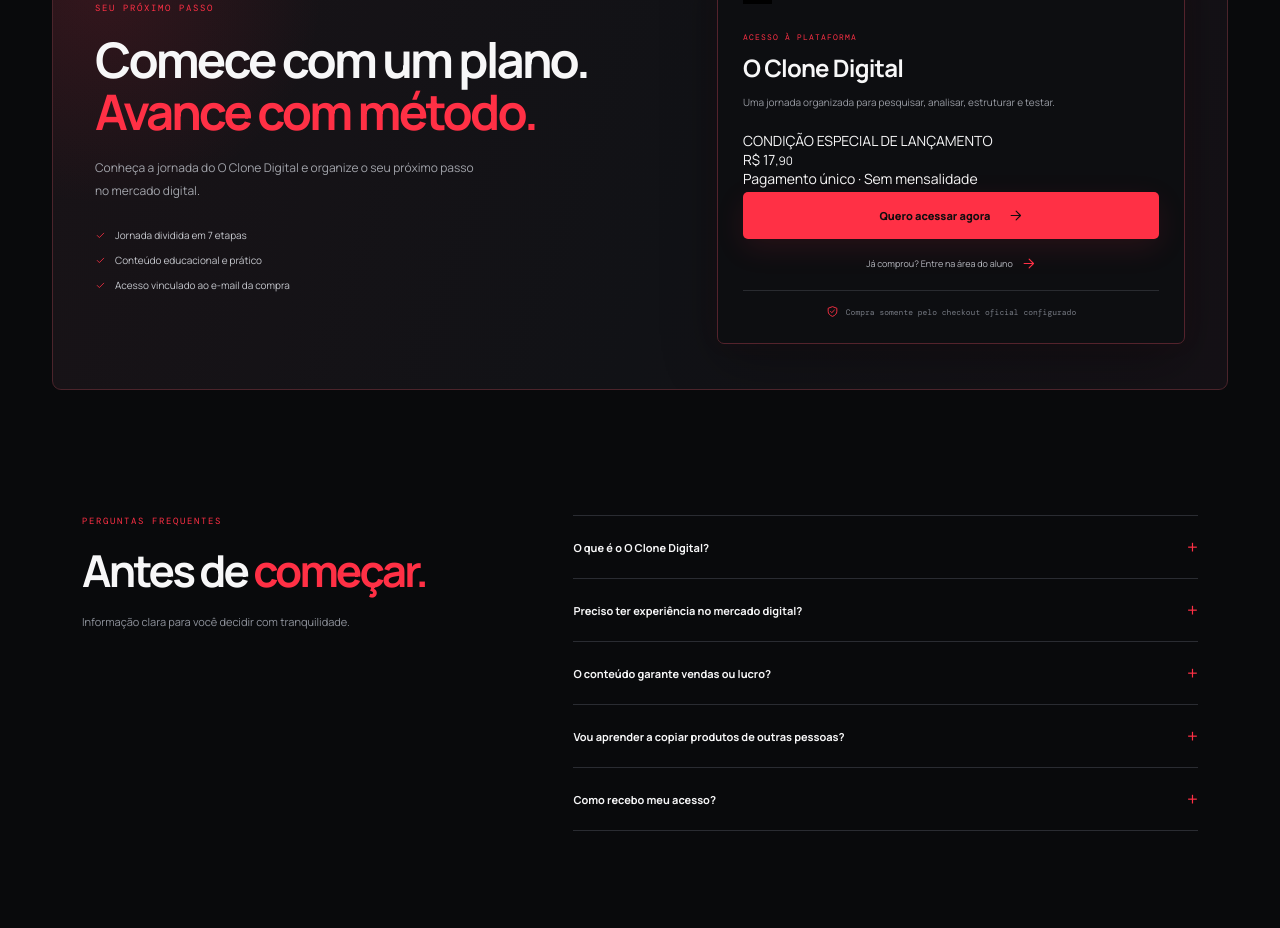
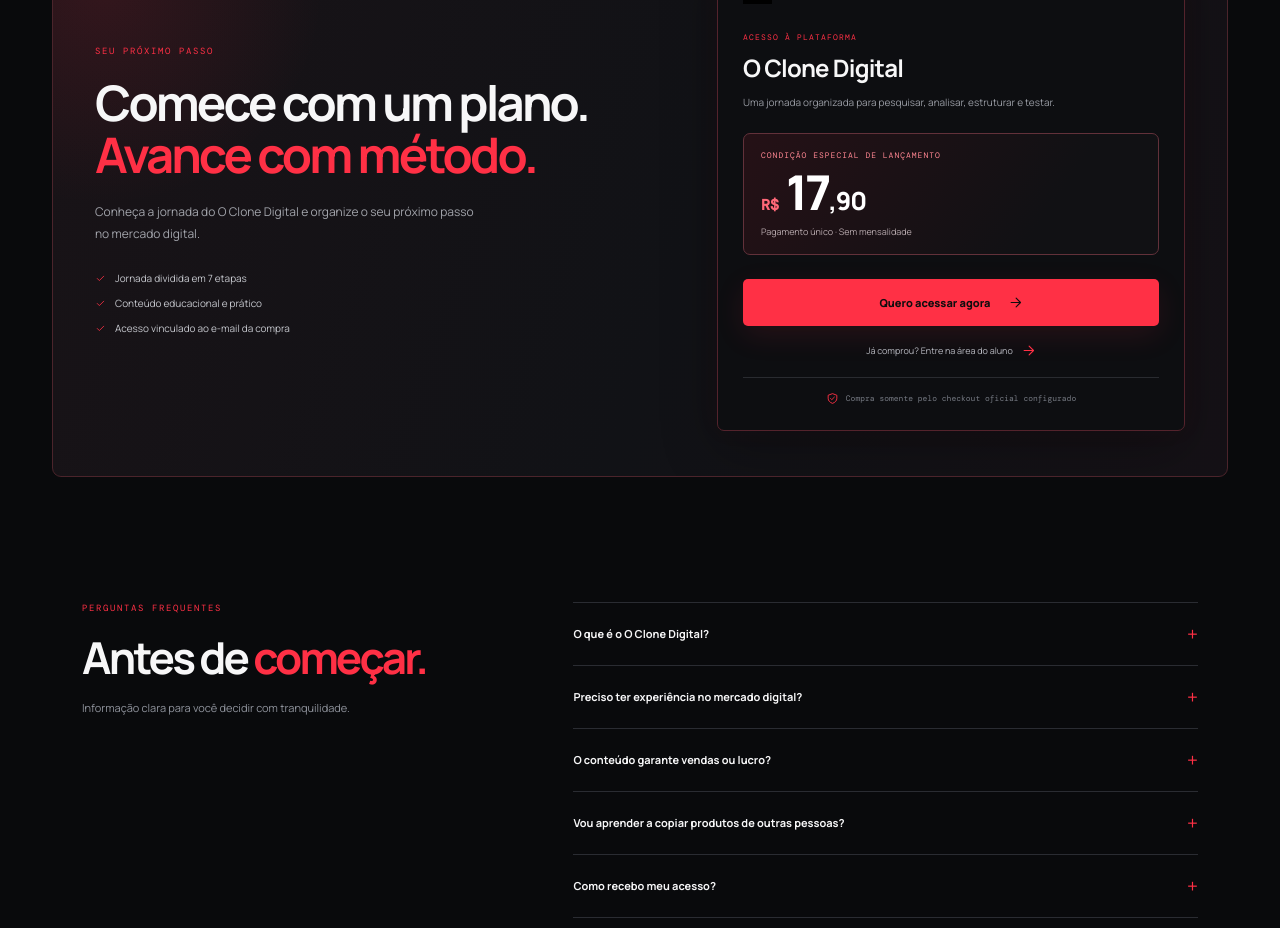
Before and after one commit to oLuiixz/o-clone-digital, a Next.js app: page / in a window 1280 px wide. Shown: the part 3560-4488 px from the top of the page. Built offline with nearby package versions, Linux system fonts and the light colour scheme; no server answers.

Commit message:
Style launch price on sales page

```diff
--- a/app/globals.css
+++ b/app/globals.css
@@ -1291,3 +1291,13 @@ html[data-theme="light"] .dark-resource-card{background:linear-gradient(145deg,#
 html[data-theme="light"] .estrutura-dark-lesson{color:#171b24}
 html[data-theme="light"] .estrutura-dark-lesson:hover,html[data-theme="light"] .estrutura-dark-lesson.active{background:#f0f2f6;border-color:#dfe3ea}
 html[data-theme="light"] .estrutura-dark-navigation button{background:#f0f2f6;color:#171b24;border-color:#dfe3ea}
+
+
+/* Sales page launch price */
+.sales-offer-pricing{display:grid;justify-items:start;gap:7px;margin:22px 0 20px;padding:16px 17px;width:100%;border:1px solid #62313a;border-radius:7px;background:linear-gradient(125deg,#251116,#111114 72%)}
+.sales-offer-price-label{font:8px "DM Mono",monospace;letter-spacing:1px;color:#ff8792}
+.sales-offer-price{display:flex;align-items:baseline;color:#fff;font-size:48px;font-weight:800;letter-spacing:-2.5px;line-height:1.05}
+.sales-offer-price>span{margin-right:7px;color:#ff6878;font:700 15px "DM Mono",monospace;letter-spacing:0}
+.sales-offer-price small{font-size:25px;letter-spacing:-1px}
+.sales-offer-price-note{font-size:9px;color:#b7a9ad}
+@media(max-width:700px){.sales-offer-pricing{margin:18px 0;padding:14px}.sales-offer-price{font-size:43px}}
```
